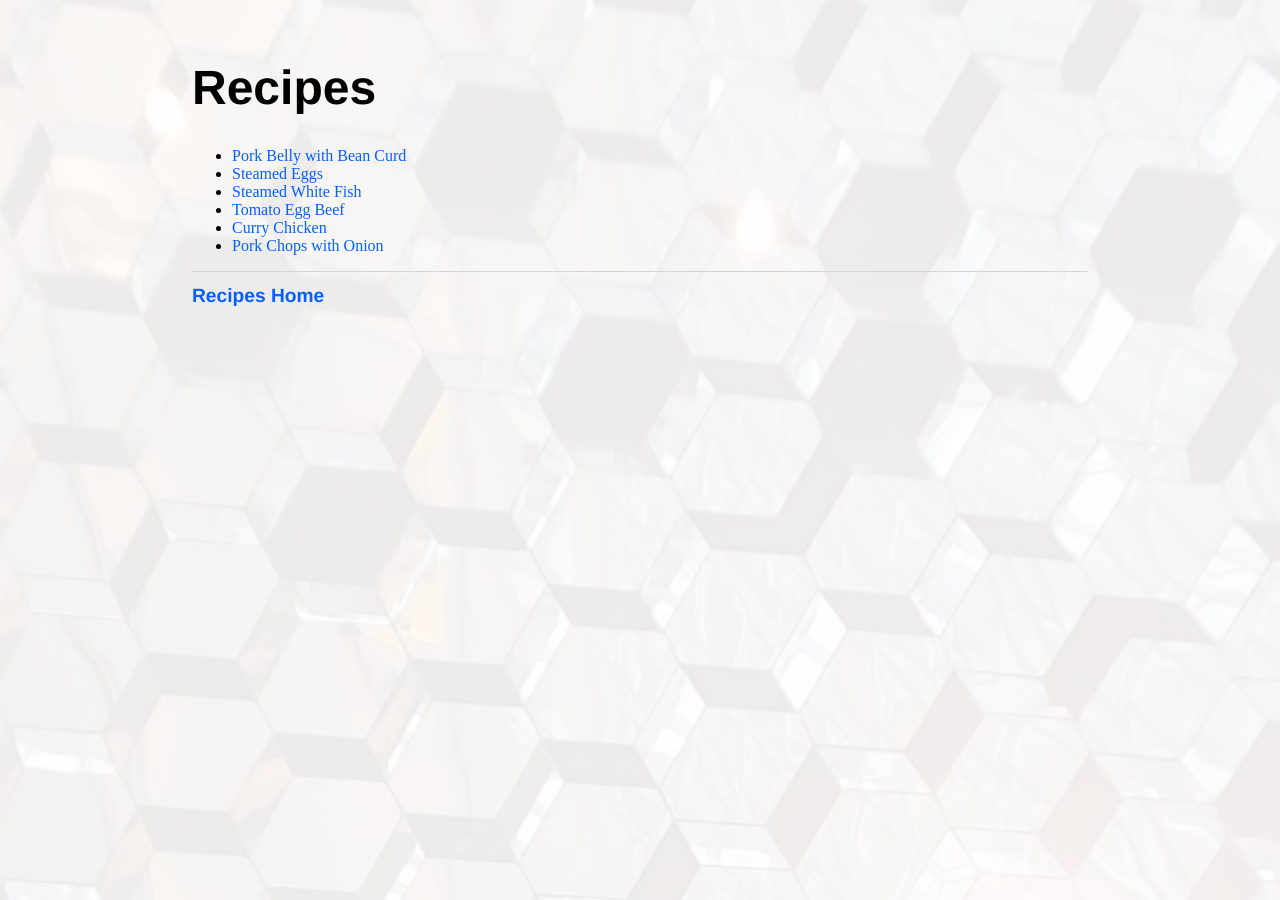
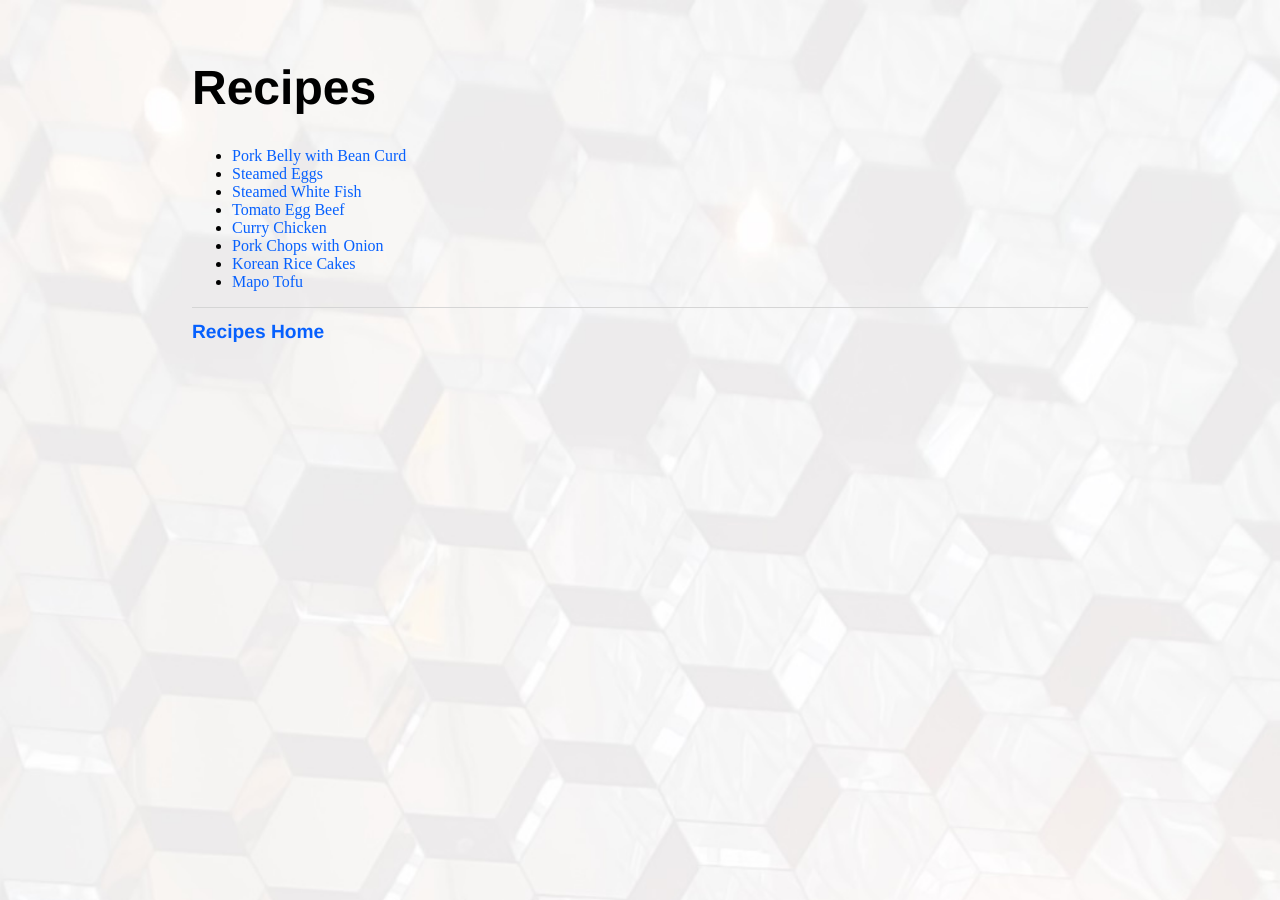
Before and after one commit to superjeffreyc/superjeffreyc.github.io, a Jekyll site: the page built from recipes/index.html, in a window 1280 px wide. Built offline with Jekyll 4.4.1, drawn with Linux system fonts in a browser that asks for light colours.

Commit message:
Add korean rice cakes and mapo tofu

```diff
--- a/recipes/index.html
+++ b/recipes/index.html
@@ -13,6 +13,8 @@ title: Recipes
 <li><a href="https://superjeffreyc.github.io/recipes/tomato_egg_beef.html">Tomato Egg Beef</a></li>
 <li><a href="https://superjeffreyc.github.io/recipes/curry_chicken.html">Curry Chicken</a></li>
 <li><a href="https://superjeffreyc.github.io/recipes/pork_chops_with_onion.html">Pork Chops with Onion</a></li>
+<li><a href="https://superjeffreyc.github.io/recipes/korean_rice_cakes.html">Korean Rice Cakes</a></li>
+<li><a href="https://superjeffreyc.github.io/recipes/mapo_tofu.html">Mapo Tofu</a></li>
 </ul>
 
 </div><!-- /.blurb -->
```
